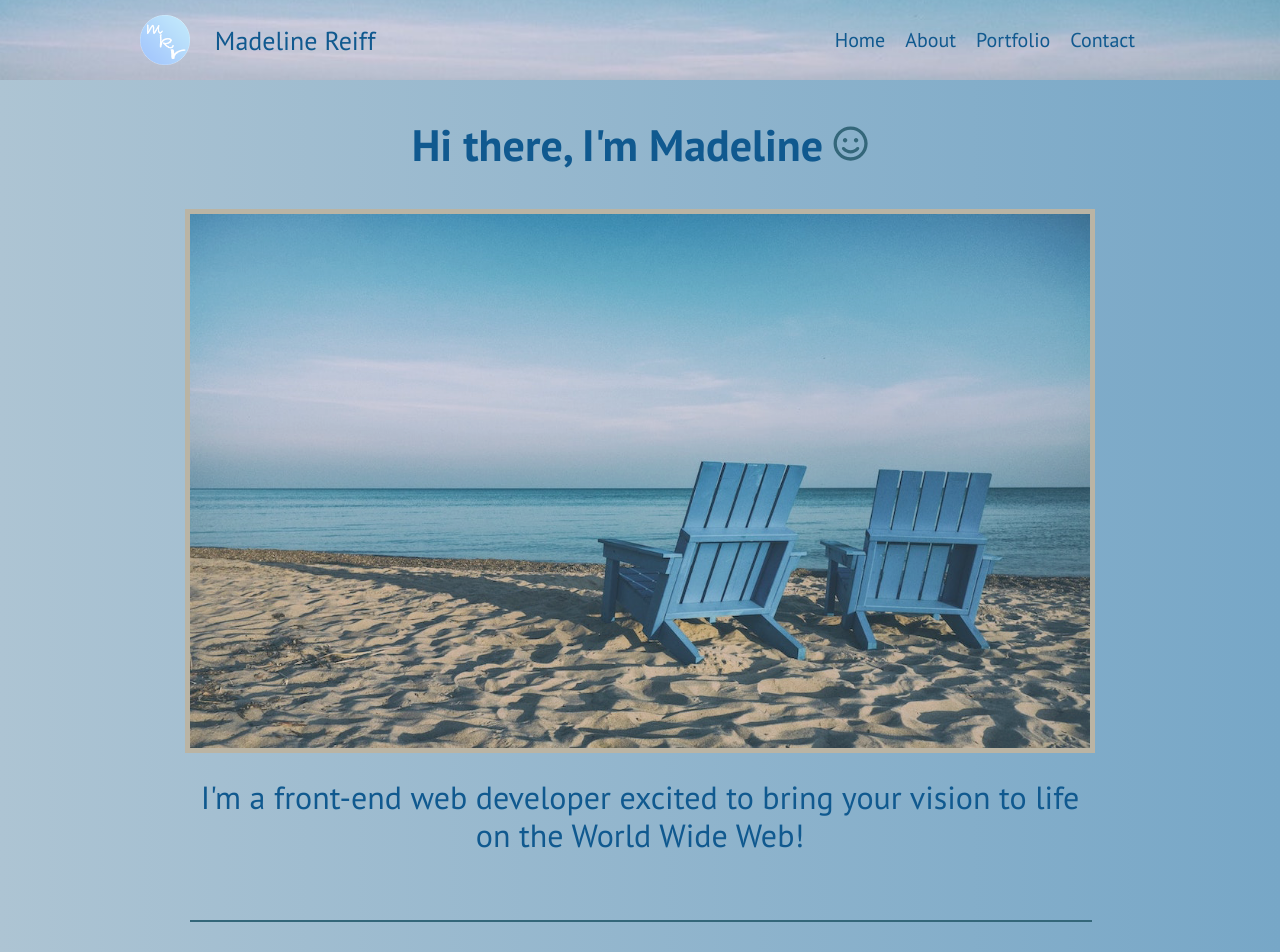
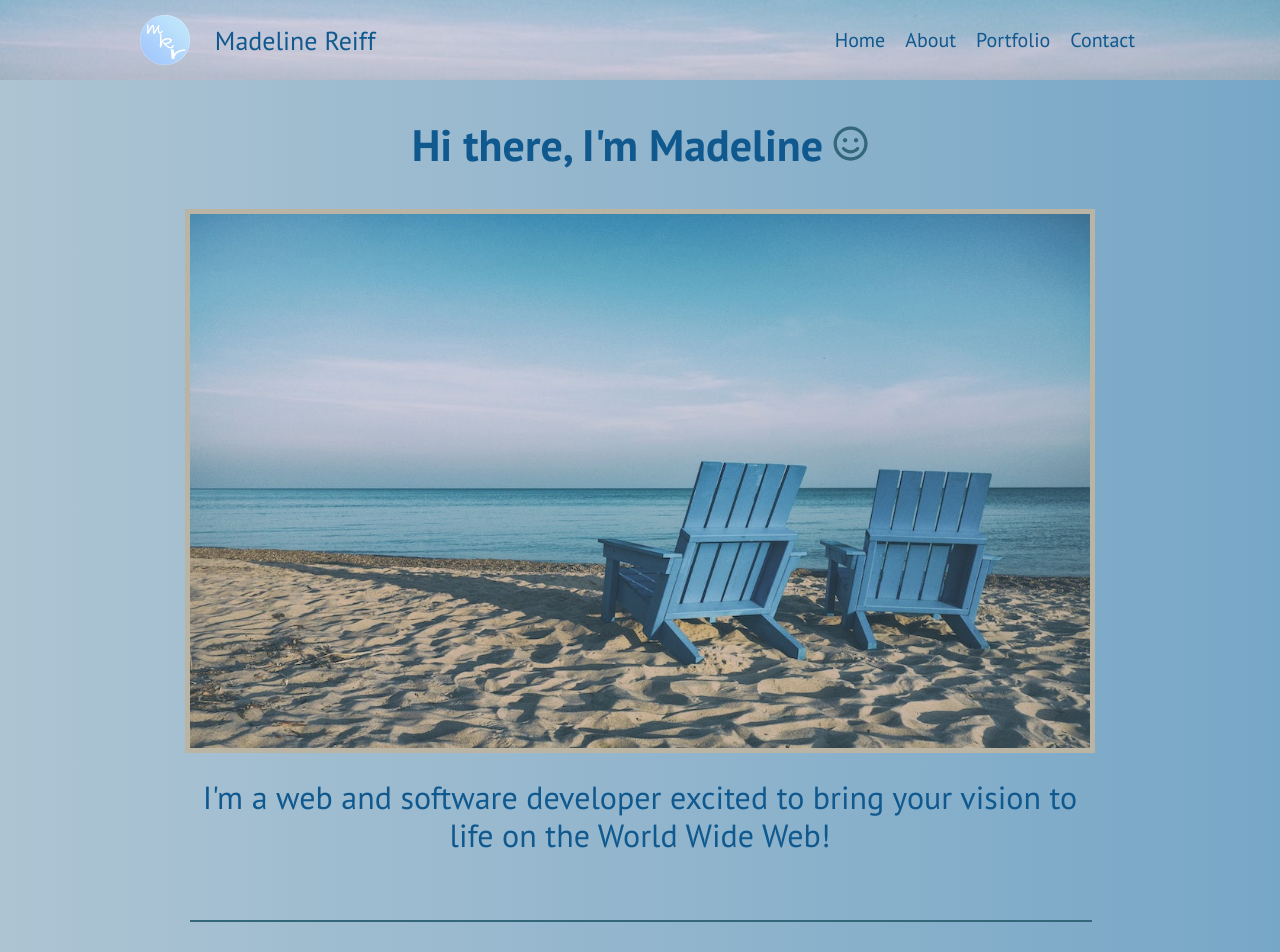
Before and after one commit to madelinekreiff/my-portfolio-react, a React (Create React App) app: page / in a window 1280 px wide. Shown: the top 952 px of the page. Built offline with nearby package versions, Linux system fonts and the light colour scheme.

Commit message:
Changed h2 catch statement to say web and software developer instead of front end developer

```diff
--- a/src/components/Home/Home.js
+++ b/src/components/Home/Home.js
@@ -80,7 +80,7 @@ class Home extends Component {
               <img src={beachChairs} alt="Beach Chairs" />
             </figure>
             <h2 className="catch-statement">
-              I'm a front-end web developer excited to bring your vision to life
+              I'm a web and software developer excited to bring your vision to life
               on the World Wide Web!
             </h2>
             {/* -- Slideshow -- */}
```
